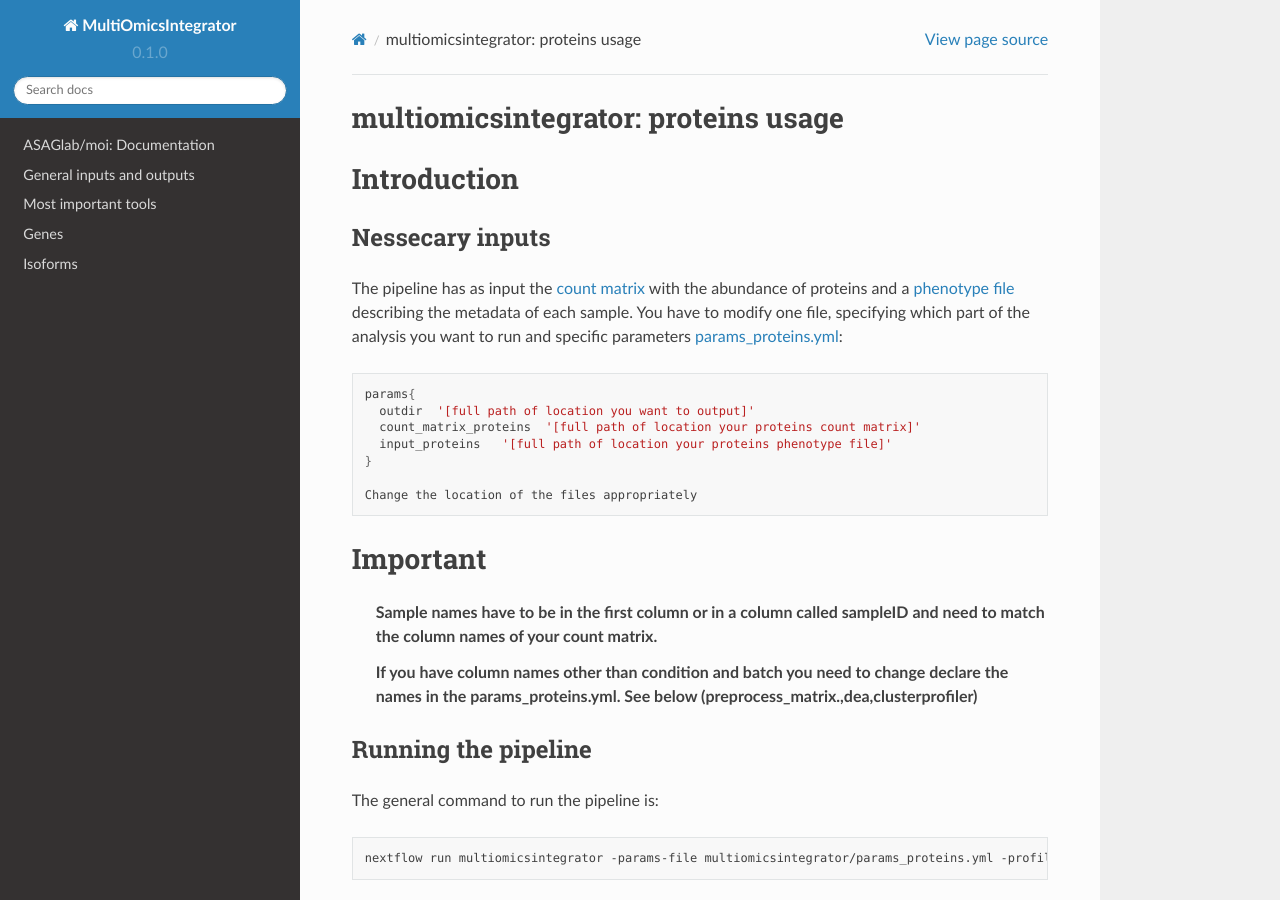
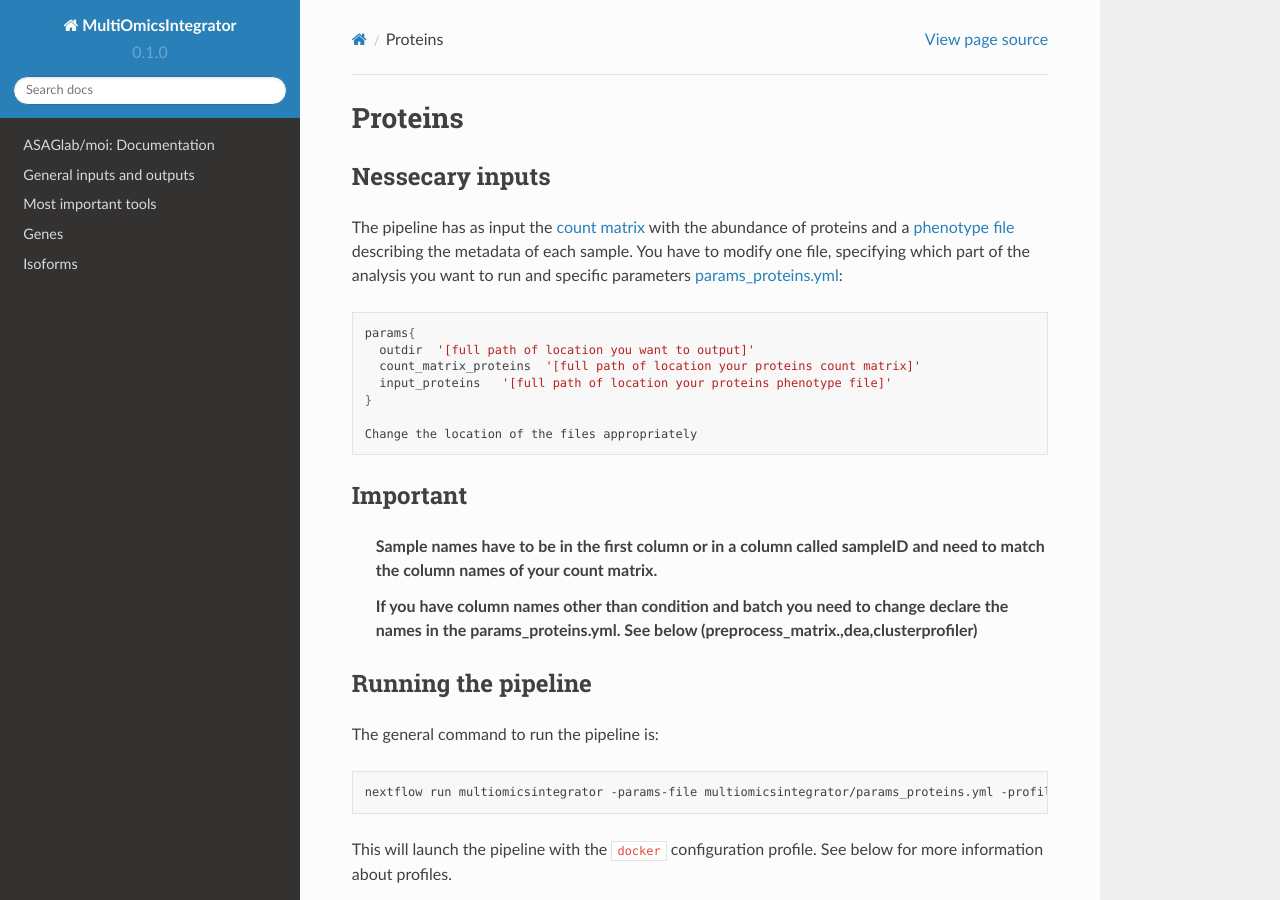
Before and after one commit to Bianca-Pasat/MOI, a Sphinx documentation site: the page built from docs/source/usage_proteins.rst, in a window 1280 px wide and 900 px high. Built offline with Sphinx 7.4.7 and the Read the Docs theme 2.0.0, drawn with Linux system fonts in a browser that asks for light colours.

Commit message:
Update usage_proteins.rst

```diff
--- a/docs/source/usage_proteins.rst
+++ b/docs/source/usage_proteins.rst
@@ -1,12 +1,6 @@
-multiomicsintegrator: proteins usage
+Proteins
 ====================================
 
-Introduction
-============
-
-.. raw:: html
-
-   <!-- TODO nf-core: Add documentation about anything specific to running your pipeline. For general topics, please point to (and add to) the main nf-core website. -->
 
 Nessecary inputs
 ----------------
@@ -30,7 +24,7 @@
    Change the location of the files appropriately
 
 Important
-=========
+----------
 
    .. rubric:: Sample names have to be in the first column or in a
       column called sampleID and **need to match** the column names of
```
